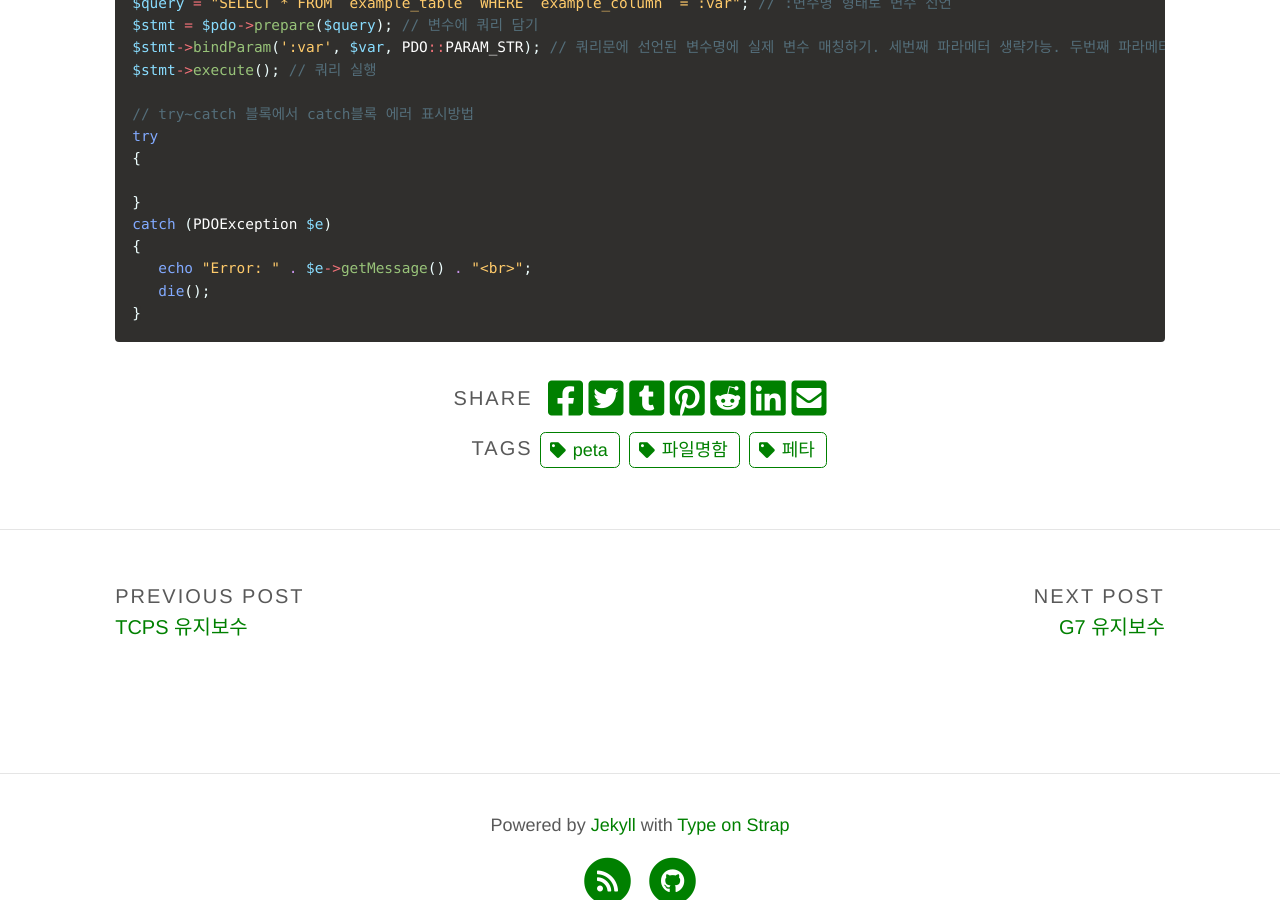
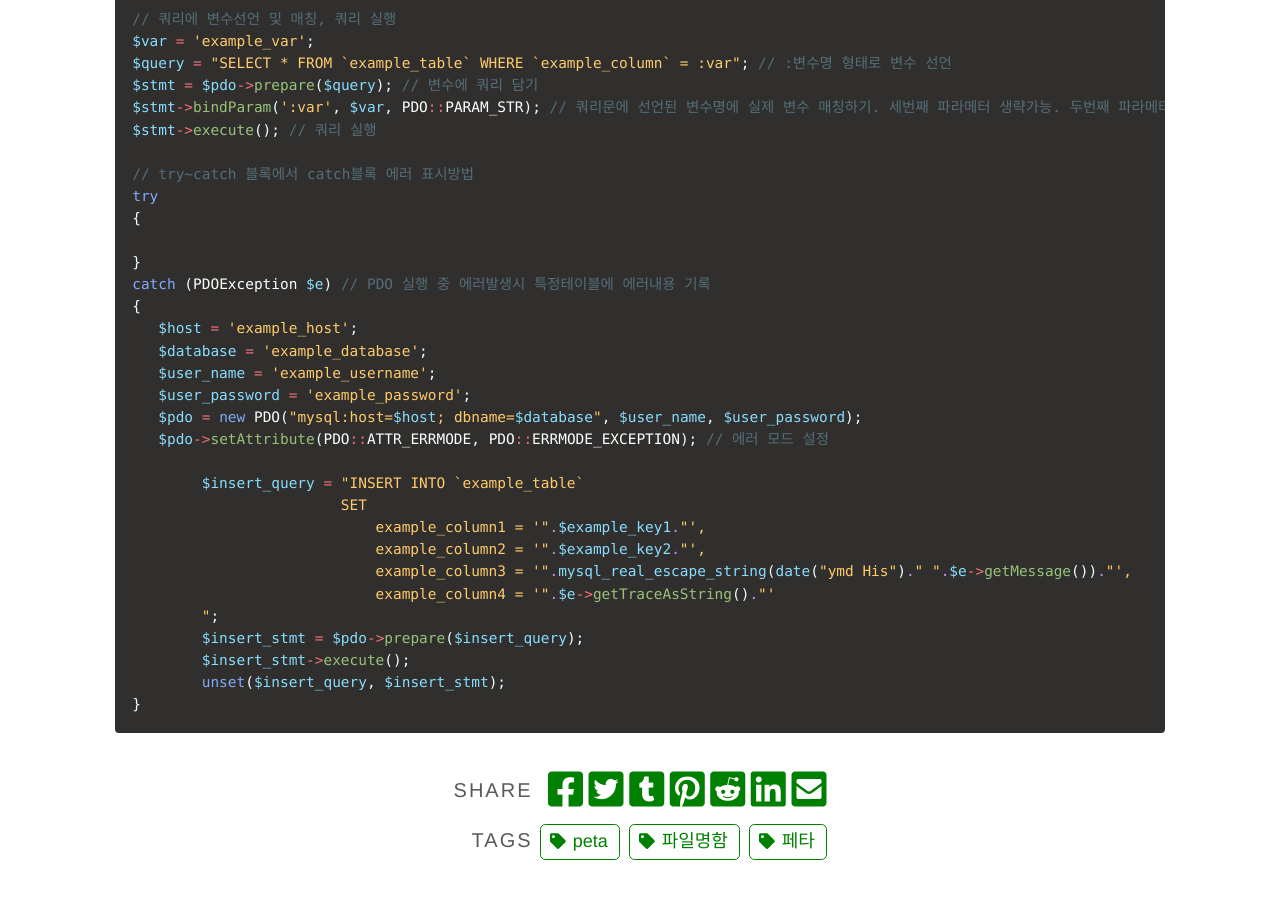
Before and after one commit to fffight88/fffight88.github.io, a Jekyll site: the page built from _jobdetail/peta-adtech.md, in a window 1280 px wide and 900 px high, scrolled down 3777 px. Built offline with Jekyll 4.4.1, drawn with Linux system fonts in a browser that asks for light colours; a script that is not in the unit is left out; comment, search, counter and statistics services are not loaded; some of the changed text lies outside the part shown.

Commit message:
업무일지 업데이트

````diff
--- a/_jobdetail/peta-adtech.md
+++ b/_jobdetail/peta-adtech.md
@@ -21,7 +21,7 @@
    - 타라의 service용 DB와는 별개의 페타애드텍 전용 db를 생성하여, 현재 작업중인 명함 뿐 아니라 다른 주문들도 앞으로 이 DB를 이용할 예정
    - DB명: peta_adtech
    - 페타측의 crontab 작동 시간은 ~~17시 30분~~ 정오, 17시로 얘기됨.
-2. 매일 ~~17시40분~~ ~~12시10분~~ 11시50분, ~~17시10분~~ 16시 50분 crontab으로 중간테이블에서 정보를 가져와 `b2b_icm` 데이터베이스의 테이블에 insert하는데 이 때
+2. 매일 ~~17시40분~~ ~~12시10분~~ 11시50분, ~~17시10분~~ 16시50분 crontab으로 중간테이블에서 정보를 가져와 `b2b_icm` 데이터베이스의 테이블에 insert하는데 이 때
    - 각 주문의 order_num 생성, 업데이트
    - 묶음주문의 t_serial 생성, 업데이트
    - `progress` "주문접수"로 업데이트
@@ -57,7 +57,9 @@
 1. 기한: 2023년 9월 중순 ~ 말, 2024년 1월 중순(양사의 업무 사정으로 개발스케줄이 연기됨)
 2. 에러로 인해 데이터전송이 안되거나 DB기록에 실패할 경우 의사소통 및 사후처리를 원활하게 하기 위해 에러발생시 처리로직을 상세하게 개발할 생각이었으나
    이미 연기된 개발스케줄에서 더 시간을 소요하기 어려워 최소한의 기능만을 개발함.
-
+3. 2월초 실제 주문데이터로 테스트하면서 생산팀 피드백 적용 및 오류 수정작업.
+<br>
+<br>
 
 ## 페타애드텍용 DB 정보
 
@@ -132,9 +134,24 @@
 {
 
 }
-catch (PDOException $e)
+catch (PDOException $e) // PDO 실행 중 에러발생시 특정테이블에 에러내용 기록
 {
-   echo "Error: " . $e->getMessage() . "<br>";
-   die();
+   $host = 'example_host';
+   $database = 'example_database';
+   $user_name = 'example_username';
+   $user_password = 'example_password';
+   $pdo = new PDO("mysql:host=$host; dbname=$database", $user_name, $user_password);
+   $pdo->setAttribute(PDO::ATTR_ERRMODE, PDO::ERRMODE_EXCEPTION); // 에러 모드 설정
+
+        $insert_query = "INSERT INTO `example_table`
+                        SET
+                            example_column1 = '".$example_key1."',
+                            example_column2 = '".$example_key2."',
+                            example_column3 = '".mysql_real_escape_string(date("ymd His")." ".$e->getMessage())."',
+                            example_column4 = '".$e->getTraceAsString()."'
+        ";
+        $insert_stmt = $pdo->prepare($insert_query);
+        $insert_stmt->execute();
+        unset($insert_query, $insert_stmt);
 }
 ```
````
Also changed, not shown: _jobdetail/business-diary.md (+1 -11 lines).
